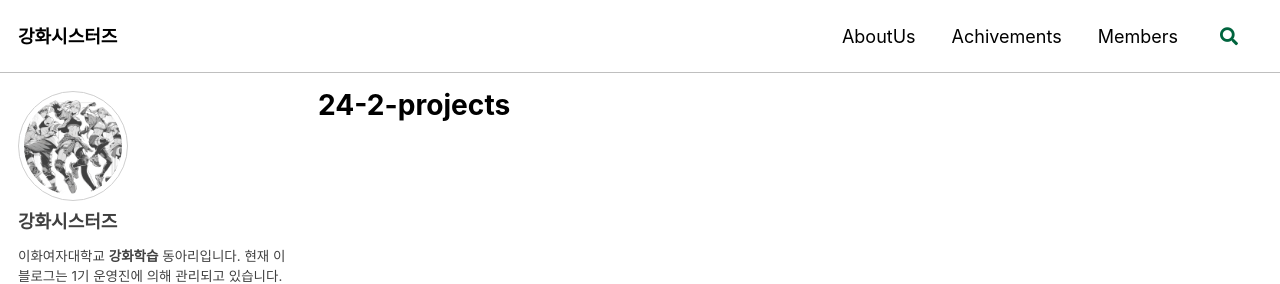
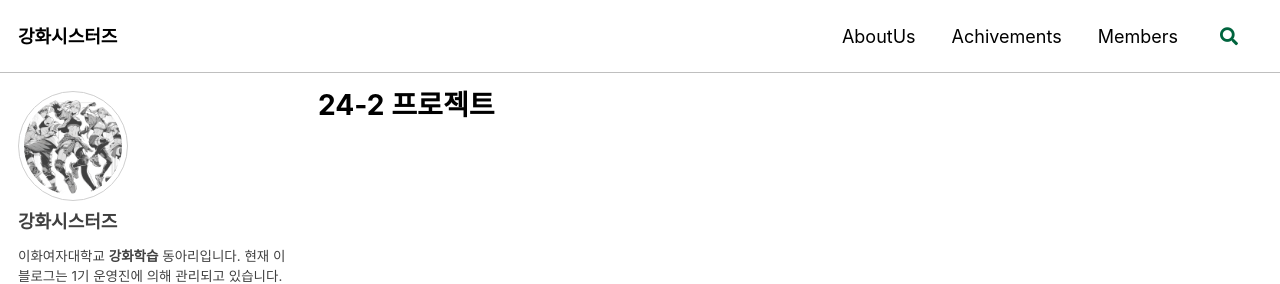
Before and after one commit to sy-mwish/kanghwasisters.github.io, a Jekyll site: the page built from _pages/categories/24-2-projects.md, in a window 1280 px wide and 940 px high. Shown: the top 284 px of the window. Built offline with Jekyll 4.4.1, drawn with Linux system fonts in a browser that asks for light colours; cached includes are drawn as plain includes.

Commit message:
영문 이름 --> 한국어 이름으로 변경

```diff
--- a/_pages/categories/24-2-projects.md
+++ b/_pages/categories/24-2-projects.md
@@ -1,8 +1,8 @@
 ---
-title: 24-2-projects
+title: 24-2 프로젝트
 layout: category
 permalink: /categories/24-2-projects/
-taxonomy: 24-2-projects
+taxonomy: 24-2 프로젝트
 ---
 
 {% assign posts = site.categories.categories %}
```
Also changed, not shown: _pages/categories/24-2-study-records.md (+9 -0 lines).
